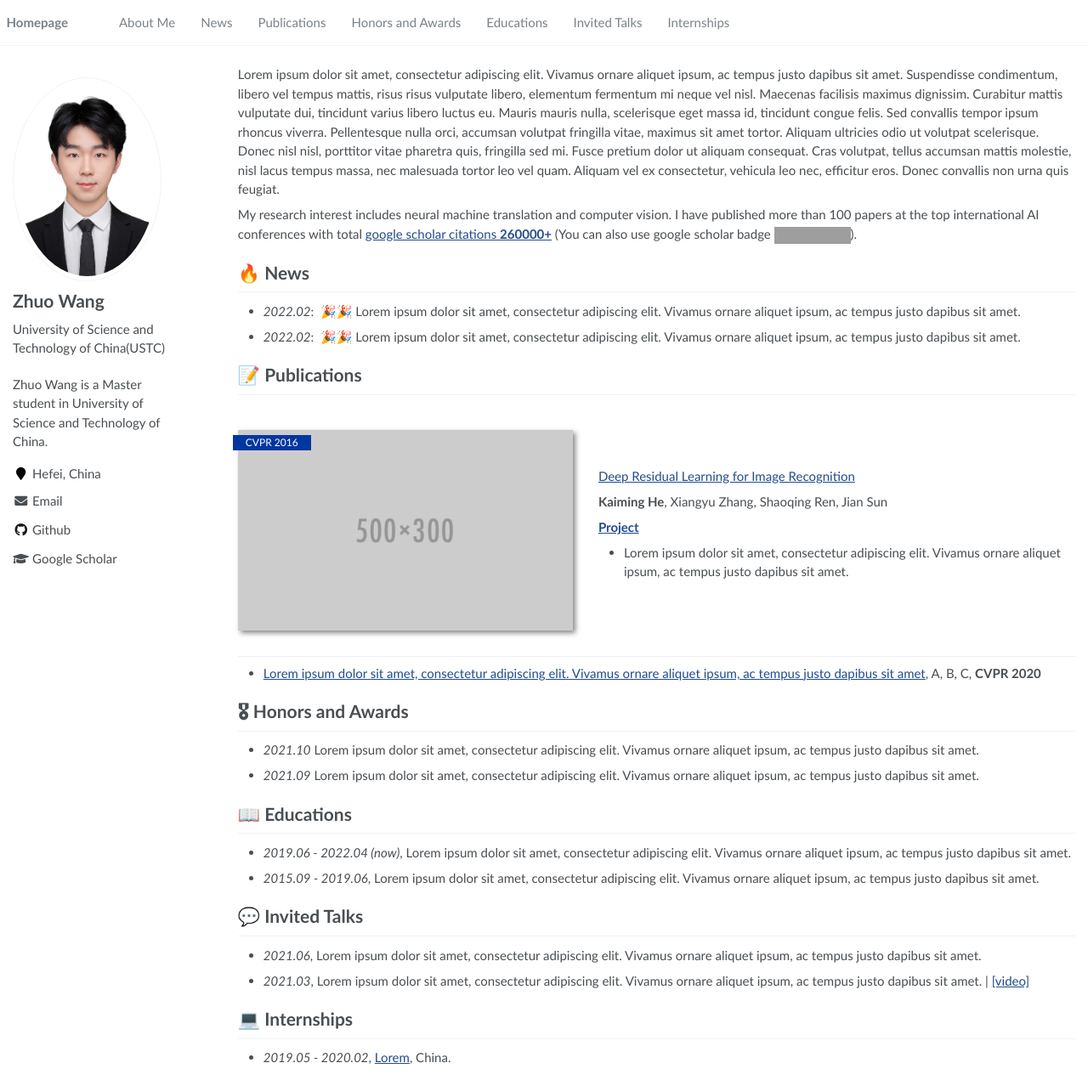
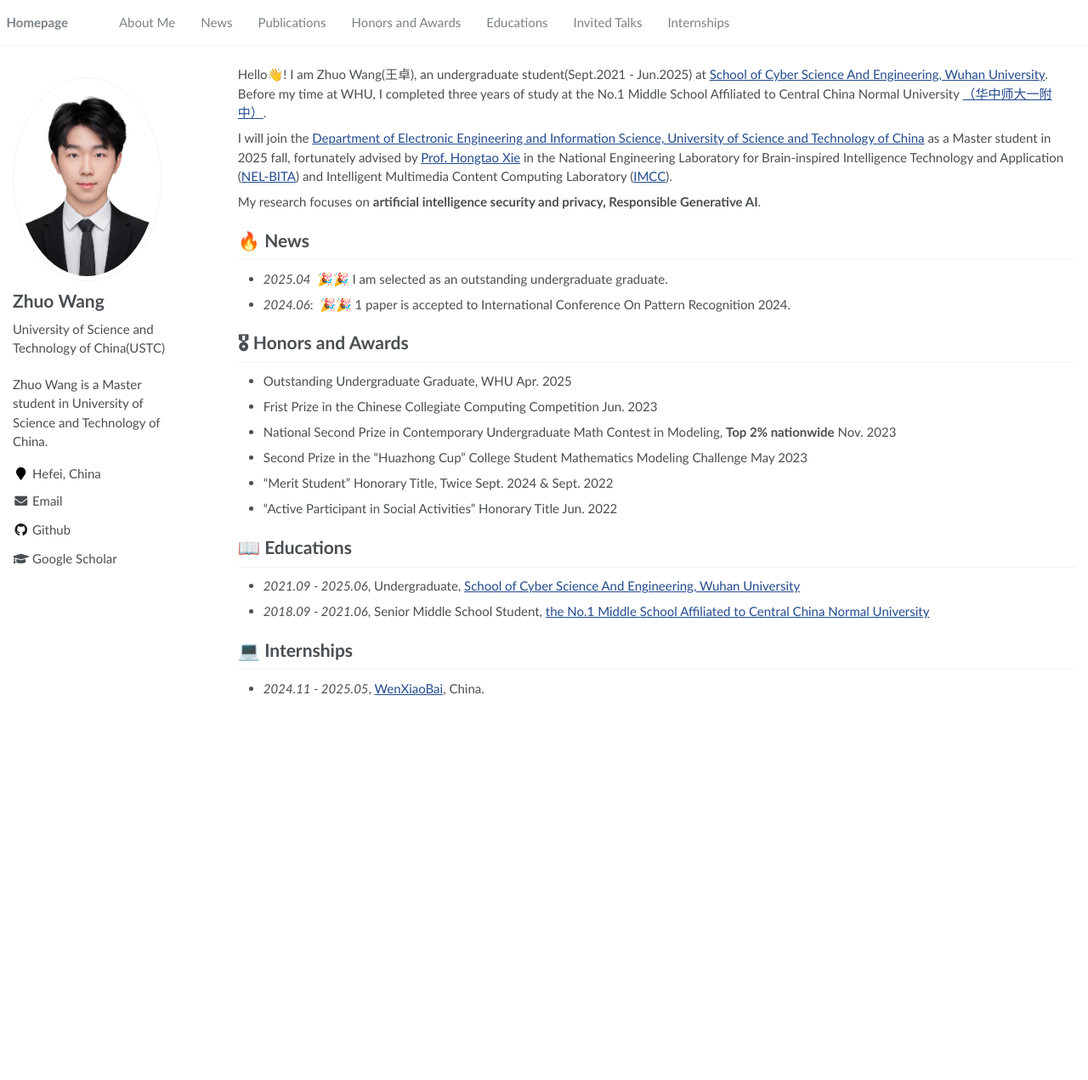
Before and after one commit to ZehyrW/ZehyrW.github.io, a Jekyll site: the page built from _pages/about.md, in a window 1280 px wide and 1271 px high. Shown: the whole window at 85% size. Built offline with Jekyll 4.4.1, drawn with Linux system fonts in a browser that asks for light colours; grey boxes are pictures that could not be loaded.

Commit message:
Update about.md

```diff
--- a/_pages/about.md
+++ b/_pages/about.md
@@ -17,16 +17,20 @@
 
 <span class='anchor' id='about-me'></span>
 
-Lorem ipsum dolor sit amet, consectetur adipiscing elit. Vivamus ornare aliquet ipsum, ac tempus justo dapibus sit amet. Suspendisse condimentum, libero vel tempus mattis, risus risus vulputate libero, elementum fermentum mi neque vel nisl. Maecenas facilisis maximus dignissim. Curabitur mattis vulputate dui, tincidunt varius libero luctus eu. Mauris mauris nulla, scelerisque eget massa id, tincidunt congue felis. Sed convallis tempor ipsum rhoncus viverra. Pellentesque nulla orci, accumsan volutpat fringilla vitae, maximus sit amet tortor. Aliquam ultricies odio ut volutpat scelerisque. Donec nisl nisl, porttitor vitae pharetra quis, fringilla sed mi. Fusce pretium dolor ut aliquam consequat. Cras volutpat, tellus accumsan mattis molestie, nisl lacus tempus massa, nec malesuada tortor leo vel quam. Aliquam vel ex consectetur, vehicula leo nec, efficitur eros. Donec convallis non urna quis feugiat.
+Hello👋! I am Zhuo Wang(王卓), an undergraduate student(Sept.2021 - Jun.2025) at [School of Cyber Science And Engineering, Wuhan University](https://cse.whu.edu.cn). Before my time at WHU, I completed three years of study at the No.1 Middle School Affiliated to Central China Normal University [（华中师大一附中）](https://www.hzsdyfz.com.cn).
 
-My research interest includes neural machine translation and computer vision. I have published more than 100 papers at the top international AI conferences with total <a href='https://scholar.google.com/citations?user=DhtAFkwAAAAJ'>google scholar citations <strong><span id='total_cit'>260000+</span></strong></a> (You can also use google scholar badge <a href='https://scholar.google.com/citations?user=DhtAFkwAAAAJ'><img src="https://img.shields.io/endpoint?url={{ url | url_encode }}&logo=Google%20Scholar&labelColor=f6f6f6&color=9cf&style=flat&label=citations"></a>).
+I will join the [Department of Electronic Engineering and Information Science, University of Science and Technology of China](https://eeis.ustc.edu.cn/main.htm) as a Master student in 2025 fall, fortunately advised by [Prof. Hongtao Xie](https://imcc.ustc.edu.cn/_upload/tpl/0d/13/3347/template3347/xiehongtao.html) in the National Engineering Laboratory for Brain-inspired Intelligence Technology and Application ([NEL-BITA](https://leinao.ustc.edu.cn/main.htm)) and Intelligent Multimedia Content Computing Laboratory ([IMCC](https://imcc.ustc.edu.cn/main.htm)).
+
+My research focuses on **artificial intelligence security and privacy, Responsible Generative AI**.
+
+<!-- My research interest includes neural machine translation and computer vision. I have published more than 100 papers at the top international AI conferences with total <a href='https://scholar.google.com/citations?user=DhtAFkwAAAAJ'>google scholar citations <strong><span id='total_cit'>260000+</span></strong></a> (You can also use google scholar badge <a href='https://scholar.google.com/citations?user=DhtAFkwAAAAJ'><img src="https://img.shields.io/endpoint?url={{ url | url_encode }}&logo=Google%20Scholar&labelColor=f6f6f6&color=9cf&style=flat&label=citations"></a>). -->
 
 
 # 🔥 News
-- *2022.02*: &nbsp;🎉🎉 Lorem ipsum dolor sit amet, consectetur adipiscing elit. Vivamus ornare aliquet ipsum, ac tempus justo dapibus sit amet.
-- *2022.02*: &nbsp;🎉🎉 Lorem ipsum dolor sit amet, consectetur adipiscing elit. Vivamus ornare aliquet ipsum, ac tempus justo dapibus sit amet.
+- *2025.04* &nbsp;🎉🎉  I am selected as an outstanding undergraduate graduate.
+- *2024.06*: &nbsp;🎉🎉  1 paper is accepted to International Conference On Pattern Recognition 2024.
 
-# 📝 Publications
+<!-- # 📝 Publications
 
 <div class='paper-box'><div class='paper-box-image'><div><div class="badge">CVPR 2016</div><img src='images/500x300.png' alt="sym" width="100%"></div></div>
 <div class='paper-box-text' markdown="1">
@@ -40,19 +44,23 @@
 </div>
 </div>
 
-- [Lorem ipsum dolor sit amet, consectetur adipiscing elit. Vivamus ornare aliquet ipsum, ac tempus justo dapibus sit amet](https://github.com), A, B, C, **CVPR 2020**
+- [Lorem ipsum dolor sit amet, consectetur adipiscing elit. Vivamus ornare aliquet ipsum, ac tempus justo dapibus sit amet](https://github.com), A, B, C, **CVPR 2020** -->
 
 # 🎖 Honors and Awards
-- *2021.10* Lorem ipsum dolor sit amet, consectetur adipiscing elit. Vivamus ornare aliquet ipsum, ac tempus justo dapibus sit amet.
-- *2021.09* Lorem ipsum dolor sit amet, consectetur adipiscing elit. Vivamus ornare aliquet ipsum, ac tempus justo dapibus sit amet.
+- Outstanding Undergraduate Graduate, WHU    Apr. 2025
+- Frist Prize in the Chinese Collegiate Computing Competition    Jun. 2023
+- National Second Prize in Contemporary Undergraduate Math Contest in Modeling, **Top 2% nationwide**    Nov. 2023
+- Second Prize in the “Huazhong Cup” College Student Mathematics Modeling Challenge    May 2023
+- “Merit Student” Honorary Title, Twice    Sept. 2024 & Sept. 2022
+- “Active Participant in Social Activities” Honorary Title     Jun. 2022
 
 # 📖 Educations
-- *2019.06 - 2022.04 (now)*, Lorem ipsum dolor sit amet, consectetur adipiscing elit. Vivamus ornare aliquet ipsum, ac tempus justo dapibus sit amet.
-- *2015.09 - 2019.06*, Lorem ipsum dolor sit amet, consectetur adipiscing elit. Vivamus ornare aliquet ipsum, ac tempus justo dapibus sit amet.
+- *2021.09 - 2025.06*, Undergraduate, [School of Cyber Science And Engineering, Wuhan University](https://cse.whu.edu.cn)
+- *2018.09 - 2021.06*, Senior Middle School Student, [the No.1 Middle School Affiliated to Central China Normal University](https://www.hzsdyfz.com.cn)
 
-# 💬 Invited Talks
+<!--# 💬 Invited Talks
 - *2021.06*, Lorem ipsum dolor sit amet, consectetur adipiscing elit. Vivamus ornare aliquet ipsum, ac tempus justo dapibus sit amet.
-- *2021.03*, Lorem ipsum dolor sit amet, consectetur adipiscing elit. Vivamus ornare aliquet ipsum, ac tempus justo dapibus sit amet.  \| [\[video\]](https://github.com/)
+- *2021.03*, Lorem ipsum dolor sit amet, consectetur adipiscing elit. Vivamus ornare aliquet ipsum, ac tempus justo dapibus sit amet.  \| [\[video\]](https://github.com/) -->
 
 # 💻 Internships
-- *2019.05 - 2020.02*, [Lorem](https://github.com/), China.
+- *2024.11 - 2025.05*, [WenXiaoBai](https://www.wenxiaobaicn.com), China.
```
